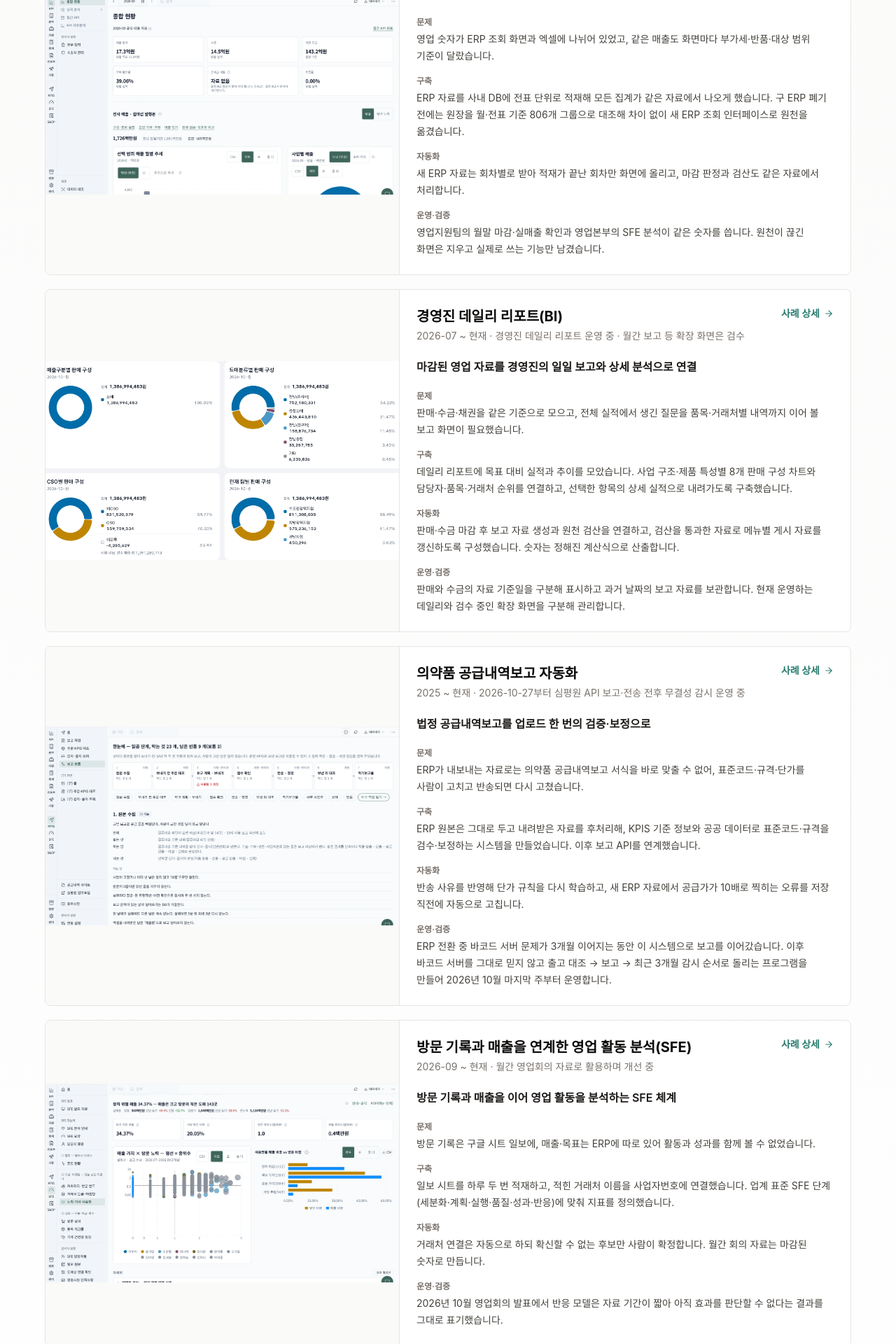
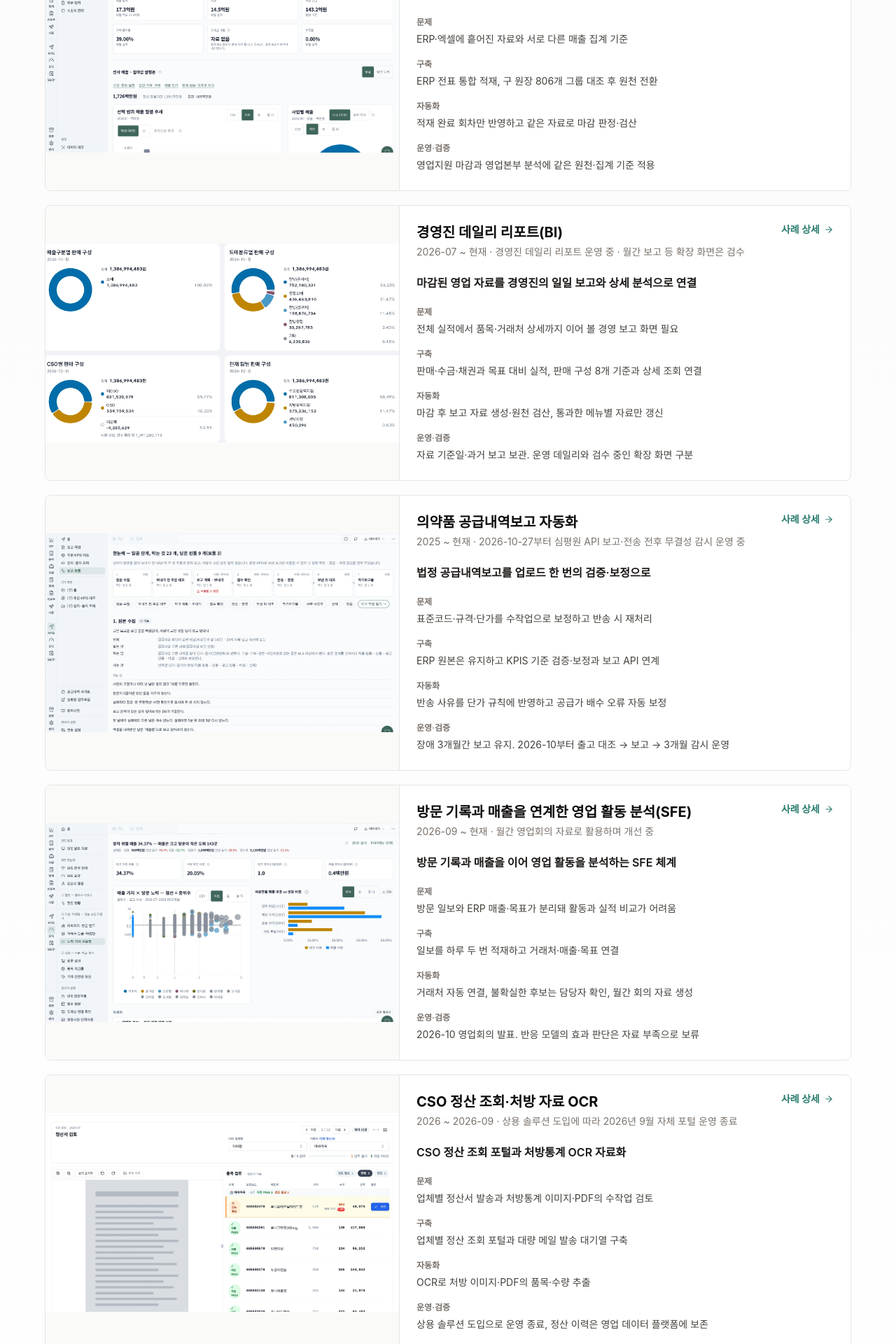
Before and after one commit to yurielk82/ref-hub, a Next.js app: page /ax in a window 1280 px wide. Shown: the part 1000-2920 px from the top of the page at 70% size. Built offline with nearby package versions, Linux system fonts and the light colour scheme; no server answers; a web font is replaced by a local one.

Commit message:
fix: 편집 이탈 보호와 AX 문구·메뉴 보완

```diff
--- /dev/null
+++ b/app/(portfolio)/ax/edit/page.tsx
@@ -0,0 +1,21 @@
+import type { Metadata } from "next";
+import { redirect } from "next/navigation";
+import { jobsViewer } from "@/auth";
+import { loadPortfolio, portfolioDataDir } from "@/lib/portfolio/server";
+import { PortfolioEditor } from "@/components/portfolio/content-editor";
+export const metadata: Metadata = {
+  title: "AX 홈페이지 편집",
+  robots: { index: false, follow: false },
+};
+export default async function AxEditPage() {
+  if (!(await jobsViewer())) redirect("/login");
+  const content = await loadPortfolio("ax");
+  return (
+    <PortfolioEditor
+      track="ax"
+      fields={content.fields}
+      revision={content.snapshot.revision}
+      canSave={Boolean(portfolioDataDir())}
+    />
+  );
+}
--- a/app/(portfolio)/edit/page.tsx
+++ b/app/(portfolio)/edit/page.tsx
@@ -14,7 +14,8 @@ export default async function EditPage({
   searchParams: Promise<{ track?: string }>;
 }) {
   if (!(await jobsViewer())) redirect("/login");
-  const track = (await searchParams).track === "ax" ? "ax" : "sales";
+  if ((await searchParams).track === "ax") redirect("/ax/edit");
+  const track = "sales";
   const content = await loadPortfolio(track);
   return (
     <PortfolioEditor
--- a/components/portfolio/nav.tsx
+++ b/components/portfolio/nav.tsx
@@ -100,7 +100,7 @@ export function PortfolioNav() {
             )}
             {canViewJobs && (
               <Link
-                href={`/edit?track=${track}`}
+                href={track === "ax" ? "/ax/edit" : "/edit"}
                 className="shrink-0 rounded text-sm font-semibold text-[var(--accent)] focus-visible:outline-2 focus-visible:outline-offset-2 focus-visible:outline-[var(--accent)]"
               >
                 홈페이지 편집
--- a/data/ax-cases/delivery.ts
+++ b/data/ax-cases/delivery.ts
@@ -48,14 +48,10 @@ export const DELIVERY_CASE_STUDIES: AxCaseStudy[] = [
     ax: {
       headline:
         "흩어진 영업 숫자를 원천과 기준이 하나인 사내 데이터 플랫폼으로",
-      problem:
-        "영업 숫자가 ERP 조회 화면과 엑셀에 나뉘어 있었고, 같은 매출도 화면마다 부가세·반품·대상 범위 기준이 달랐습니다.",
-      build:
-        "ERP 자료를 사내 DB에 전표 단위로 적재해 모든 집계가 같은 자료에서 나오게 했습니다. 구 ERP 폐기 전에는 원장을 월·전표 기준 806개 그룹으로 대조해 차이 없이 새 ERP 조회 인터페이스로 원천을 옮겼습니다.",
-      automation:
-        "새 ERP 자료는 회차별로 받아 적재가 끝난 회차만 화면에 올리고, 마감 판정과 검산도 같은 자료에서 처리합니다.",
-      operation:
-        "영업지원팀의 월말 마감·실매출 확인과 영업본부의 SFE 분석이 같은 숫자를 씁니다. 원천이 끊긴 화면은 지우고 실제로 쓰는 기능만 남겼습니다.",
+      problem: "ERP·엑셀에 흩어진 자료와 서로 다른 매출 집계 기준",
+      build: "ERP 전표 통합 적재, 구 원장 806개 그룹 대조 후 원천 전환",
+      automation: "적재 완료 회차만 반영하고 같은 자료로 마감 판정·검산",
+      operation: "영업지원 마감과 영업본부 분석에 같은 원천·집계 기준 적용",
     },
   },
   {
@@ -242,14 +238,12 @@ export const DELIVERY_CASE_STUDIES: AxCaseStudy[] = [
     evidenceLabel: "사례 상세",
     ax: {
       headline: "방문 기록과 매출을 이어 영업 활동을 분석하는 SFE 체계",
-      problem:
-        "방문 기록은 구글 시트 일보에, 매출·목표는 ERP에 따로 있어 활동과 성과를 함께 볼 수 없었습니다.",
-      build:
-        "일보 시트를 하루 두 번 적재하고, 적힌 거래처 이름을 사업자번호에 연결했습니다. 업계 표준 SFE 단계(세분화·계획·실행·품질·성과·반응)에 맞춰 지표를 정의했습니다.",
+      problem: "방문 일보와 ERP 매출·목표가 분리돼 활동과 실적 비교가 어려움",
+      build: "일보를 하루 두 번 적재하고 거래처·매출·목표 연결",
       automation:
-        "거래처 연결은 자동으로 하되 확신할 수 없는 후보만 사람이 확정합니다. 월간 회의 자료는 마감된 숫자로 만듭니다.",
+        "거래처 자동 연결, 불확실한 후보는 담당자 확인, 월간 회의 자료 생성",
       operation:
-        "2026년 10월 영업회의 발표에서 반응 모델은 자료 기간이 짧아 아직 효과를 판단할 수 없다는 결과를 그대로 표기했습니다.",
+        "2026-10 영업회의 발표. 반응 모델의 효과 판단은 자료 부족으로 보류",
     },
   },
   {
@@ -394,14 +388,12 @@ export const DELIVERY_CASE_STUDIES: AxCaseStudy[] = [
     ],
     ax: {
       headline: "마감된 영업 자료를 경영진의 일일 보고와 상세 분석으로 연결",
-      problem:
-        "판매·수금·채권을 같은 기준으로 모으고, 전체 실적에서 생긴 질문을 품목·거래처별 내역까지 이어 볼 보고 화면이 필요했습니다.",
+      problem: "전체 실적에서 품목·거래처 상세까지 이어 볼 경영 보고 화면 필요",
       build:
-        "데일리 리포트에 목표 대비 실적과 추이를 모았습니다. 사업 구조·제품 특성별 8개 판매 구성 차트와 담당자·품목·거래처 순위를 연결하고, 선택한 항목의 상세 실적으로 내려가도록 구축했습니다.",
-      automation:
-        "판매·수금 마감 후 보고 자료 생성과 원천 검산을 연결하고, 검산을 통과한 자료로 메뉴별 게시 자료를 갱신하도록 구성했습니다. 숫자는 정해진 계산식으로 산출합니다.",
+        "판매·수금·채권과 목표 대비 실적, 판매 구성 8개 기준과 상세 조회 연결",
+      automation: "마감 후 보고 자료 생성·원천 검산, 통과한 메뉴별 자료만 갱신",
       operation:
-        "판매와 수금의 자료 기준일을 구분해 표시하고 과거 날짜의 보고 자료를 보관합니다. 현재 운영하는 데일리와 검수 중인 확장 화면을 구분해 관리합니다.",
+        "자료 기준일·과거 보고 보관. 운영 데일리와 검수 중인 확장 화면 구분",
     },
     disclosure: "withheld",
     evidenceLabel: "사례 상세",
@@ -462,14 +454,11 @@ export const DELIVERY_CASE_STUDIES: AxCaseStudy[] = [
     evidenceLabel: "사례 상세",
     ax: {
       headline: "법정 공급내역보고를 업로드 한 번의 검증·보정으로",
-      problem:
-        "ERP가 내보내는 자료로는 의약품 공급내역보고 서식을 바로 맞출 수 없어, 표준코드·규격·단가를 사람이 고치고 반송되면 다시 고쳤습니다.",
-      build:
-        "ERP 원본은 그대로 두고 내려받은 자료를 후처리해, KPIS 기준 정보와 공공 데이터로 표준코드·규격을 검수·보정하는 시스템을 만들었습니다. 이후 보고 API를 연계했습니다.",
-      automation:
-        "반송 사유를 반영해 단가 규칙을 다시 학습하고, 새 ERP 자료에서 공급가가 10배로 찍히는 오류를 저장 직전에 자동으로 고칩니다.",
+      problem: "표준코드·규격·단가를 수작업으로 보정하고 반송 시 재처리",
+      build: "ERP 원본은 유지하고 KPIS 기준 검증·보정과 보고 API 연계",
+      automation: "반송 사유를 단가 규칙에 반영하고 공급가 배수 오류 자동 보정",
       operation:
-        "ERP 전환 중 바코드 서버 문제가 3개월 이어지는 동안 이 시스템으로 보고를 이어갔습니다. 이후 바코드 서버를 그대로 믿지 않고 출고 대조 → 보고 → 최근 3개월 감시 순서로 돌리는 프로그램을 만들어 2026년 10월 마지막 주부터 운영합니다.",
+        "장애 3개월간 보고 유지. 2026-10부터 출고 대조 → 보고 → 3개월 감시 운영",
     },
   },
   {
@@ -492,14 +481,11 @@ export const DELIVERY_CASE_STUDIES: AxCaseStudy[] = [
     evidenceLabel: "사례 상세",
     ax: {
       headline: "CSO 정산 조회 포털과 처방통계 OCR 자료화",
-      problem:
-        "업체별 정산서를 하나씩 만들어 보냈고, 근거 자료인 처방통계 사진·PDF는 사람이 한 장씩 열어 확인했습니다.",
-      build:
-        "업체가 자기 정산만 조회하는 포털과, 화면을 막지 않는 대량 메일 발송 대기열을 만들었습니다.",
-      automation:
-        "처방통계 이미지·PDF를 OCR로 읽어, 사람이 한 장씩 옮겨 적던 품목·수량을 자료로 바꿨습니다.",
+      problem: "업체별 정산서 발송과 처방통계 이미지·PDF의 수작업 검토",
+      build: "업체별 정산 조회 포털과 대량 메일 발송 대기열 구축",
+      automation: "OCR로 처방 이미지·PDF의 품목·수량 추출",
       operation:
-        "운영을 마친 뒤 정산 이력은 영업 데이터 플랫폼으로 옮겨 보존했습니다.",
+        "상용 솔루션 도입으로 운영 종료, 정산 이력은 영업 데이터 플랫폼에 보존",
     },
   },
   {
@@ -522,14 +508,11 @@ export const DELIVERY_CASE_STUDIES: AxCaseStudy[] = [
     evidenceLabel: "사례 상세",
     ax: {
       headline: "문서 없는 ERP 785개 테이블의 구조를 이관 자료로",
-      problem:
-        "구 ERP를 옮기려면 구조를 알아야 했지만, 테이블 관계가 문서에도 DB 제약에도 남아 있지 않았습니다.",
+      problem: "이관할 ERP에 테이블 관계 문서와 DB 제약이 없음",
       build:
-        "컬럼 이름·타입으로 관계를 추론해 785개 테이블 중 648개(82.5%)의 관계를 눌러서 따라가는 구조 포털로 정리하고, 이관용 테이블 정의를 생성했습니다.",
-      automation:
-        "확실한 관계와 추정 관계를 구분해 표시하고, 관계 그래프 배치를 자동으로 계산합니다.",
-      operation:
-        "대상 ERP가 2026년 8월 폐기돼 그 구조를 남긴 참고 자료로 동결했습니다.",
+        "785개 테이블 중 648개(82.5%) 관계 정리, 구조 포털·이관용 정의서 생성",
+      automation: "확정·추정 관계를 구분하고 관계 그래프 자동 배치",
+      operation: "2026-08 ERP 폐기 후 구조 참고 자료로 보존",
     },
   },
 ];
```
Also changed, not shown: components/portfolio/content-editor.tsx (+82 -3 lines), proxy.ts (+8 -1 lines), ops/systemd/README.md.
